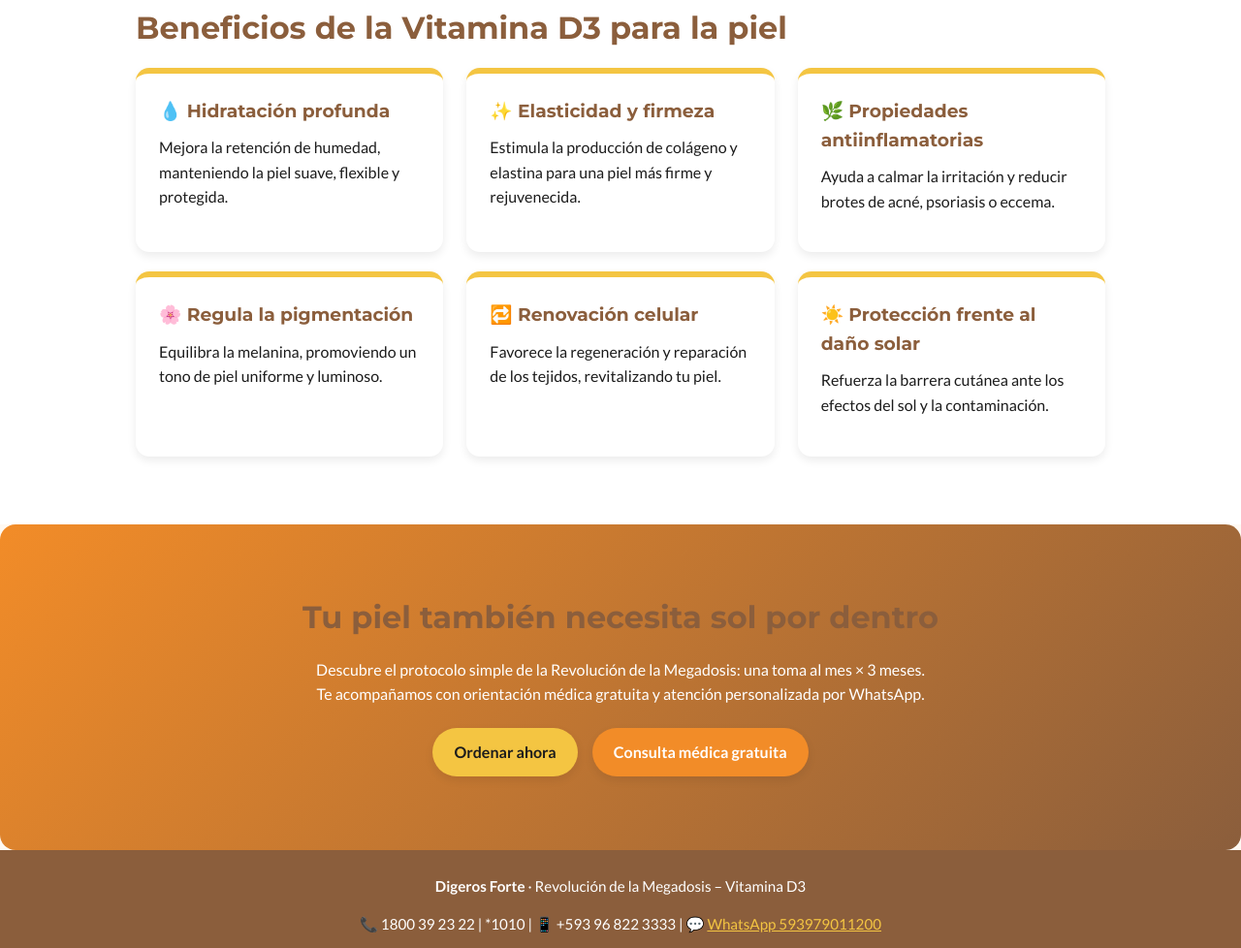
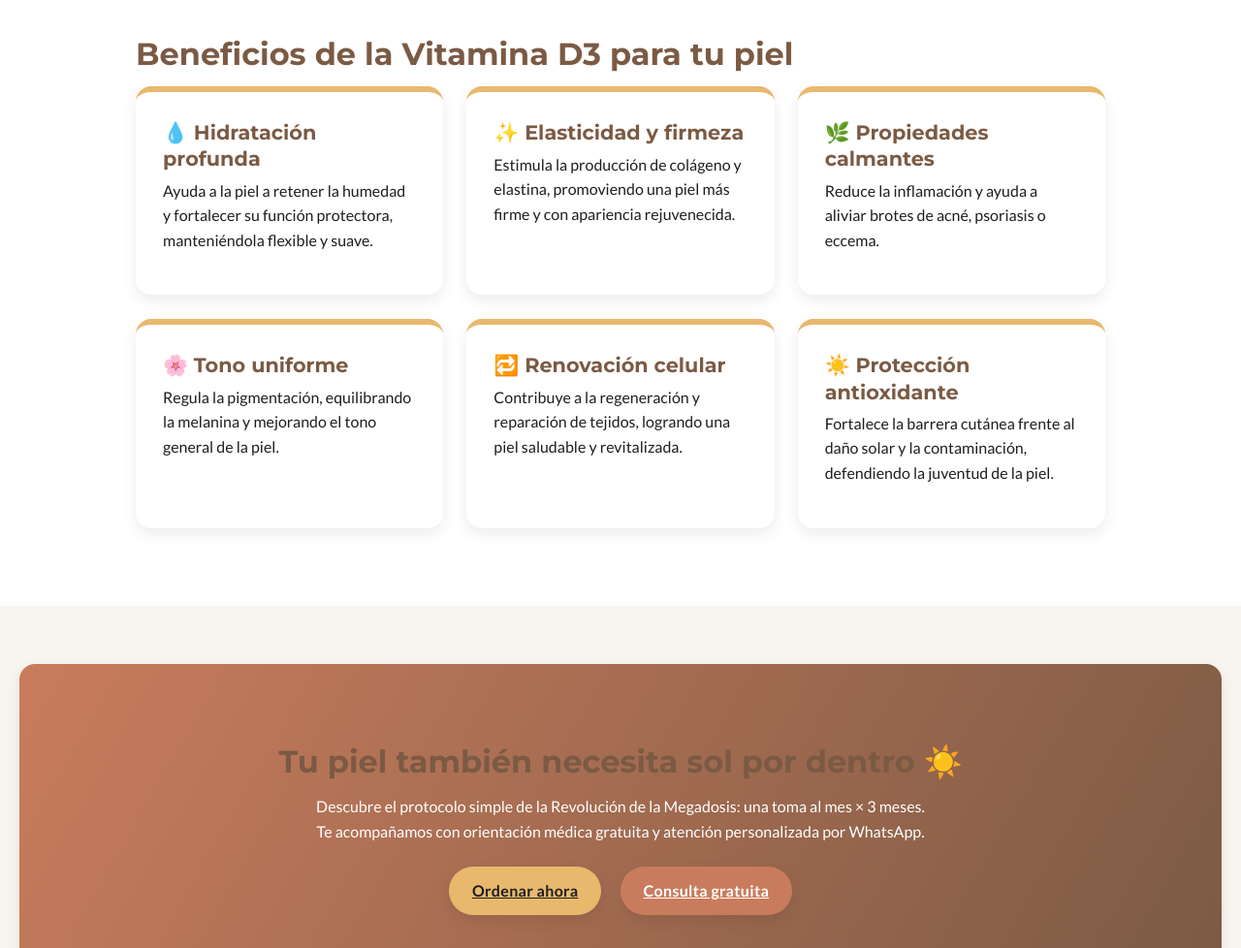
Before and after one commit to mariaisabelr77/Revolucionvitaminad3, a plain HTML site: page index.html in a window 1280 px wide. Shown: the part 950-1928 px from the top of the page at 97% size. Drawn offline with Linux system fonts and the light colour scheme.

Commit message:
Add files via upload

```diff
--- a/index.html
+++ b/index.html
@@ -5,97 +5,149 @@
   <meta name="viewport" content="width=device-width, initial-scale=1" />
   <title>Vitamina D3 y Belleza Natural – Revolución de la Megadosis</title>
   <meta name="description" content="Descubre cómo la Vitamina D3 potencia la belleza de tu piel, la hidratación, la elasticidad y la renovación celular.">
-  <link href="https://fonts.googleapis.com/css2?family=Montserrat:wght@600;700;800&family=Lato:wght@300;400;700&display=swap" rel="stylesheet">
+  <link href="https://fonts.googleapis.com/css2?family=Montserrat:wght@500;600;700&family=Lato:wght@300;400;700&display=swap" rel="stylesheet">
 
   <style>
-    :root{
-      --gold:#F4C542;        /* amarillo dorado */
-      --orange:#F28C28;      /* naranja melocotón */
-      --brown:#8B5E3C;       /* café cálido */
-      --black:#1C1C1C;       /* negro */
-      --white:#FFFFFF;       /* blanco */
-      --sand:#FFF9F2;        /* fondo cálido crema */
-      --shadow:0 4px 10px rgba(0,0,0,.08);
+    :root {
+      --cream: #F8F4EF;
+      --gold: #E8B86D;
+      --terracotta: #C97C5D;
+      --brown: #7B5A44;
+      --white: #FFFFFF;
+      --black: #1E1E1E;
+      --shadow: 0 6px 16px rgba(0,0,0,0.08);
+      --radius: 16px;
+      --transition: all .3s ease;
     }
-    *{box-sizing:border-box;}
-    body{
-      margin:0;
-      font-family:'Lato',sans-serif;
-      background:var(--sand);
-      color:var(--black);
-      line-height:1.6;
+
+    * { box-sizing: border-box; margin: 0; padding: 0; }
+    body {
+      font-family: 'Lato', sans-serif;
+      background-color: var(--cream);
+      color: var(--black);
+      line-height: 1.6;
+      overflow-x: hidden;
     }
-    h1,h2,h3{
-      font-family:'Montserrat',sans-serif;
-      color:var(--brown);
-      margin:0 0 .5em;
+    h1, h2, h3 {
+      font-family: 'Montserrat', sans-serif;
+      color: var(--brown);
+      line-height: 1.3;
     }
-    h1{font-size:clamp(2rem,4vw,3rem);}
-    h2{font-size:clamp(1.5rem,3vw,2rem);}
-    p{margin:0 0 1em;}
-    a{text-decoration:none;}
+    h1 { font-size: clamp(2.3rem, 5vw, 3rem); margin-bottom: .5em; }
+    h2 { font-size: clamp(1.6rem, 3vw, 2rem); margin-bottom: .4em; }
+    h3 { font-size: 1.3rem; margin-bottom: .3em; }
+    p { margin-bottom: 1em; }
 
-    /* Header */
-    header{
-      background:linear-gradient(120deg,var(--gold),var(--orange));
-      color:var(--white);
-      text-align:center;
-      padding:100px 20px 120px;
-      border-bottom:8px solid var(--brown);
+    /* HEADER */
+    header {
+      background: linear-gradient(135deg, var(--gold), var(--terracotta));
+      color: var(--white);
+      text-align: center;
+      padding: 120px 20px 140px;
+      border-bottom: 8px solid var(--brown);
+      animation: fadeIn 1.5s ease;
     }
-    .hero-text{max-width:800px;margin:auto;}
-    .hero-text h1{color:var(--white);}
-    .hero-text p{color:var(--white);font-size:1.1rem;}
+    .hero-text {
+      max-width: 800px;
+      margin: 0 auto;
+    }
+    .hero-text h1 { color: var(--white); }
+    .hero-text p {
+      color: var(--white);
+      font-size: 1.1rem;
+      opacity: 0.95;
+    }
 
-    /* Buttons */
-    .btn{
-      display:inline-block;
-      padding:12px 22px;
-      border-radius:50px;
-      font-weight:700;
-      transition:all .2s;
-      margin:6px;
-      box-shadow:var(--shadow);
+    /* BUTTONS */
+    .btn {
+      display: inline-block;
+      padding: 12px 24px;
+      border-radius: 50px;
+      font-weight: 700;
+      letter-spacing: .02em;
+      transition: var(--transition);
+      margin: 8px;
+      box-shadow: var(--shadow);
     }
-    .btn-gold{background:var(--gold);color:var(--black);}
-    .btn-gold:hover{background:#e5b93d;}
-    .btn-orange{background:var(--orange);color:var(--white);}
-    .btn-orange:hover{background:#e47e1f;}
+    .btn-gold {
+      background: var(--gold);
+      color: var(--black);
+    }
+    .btn-gold:hover {
+      background: #d9a957;
+      transform: translateY(-2px);
+    }
+    .btn-terracotta {
+      background: var(--terracotta);
+      color: var(--white);
+    }
+    .btn-terracotta:hover {
+      background: #b86c50;
+      transform: translateY(-2px);
+    }
 
-    /* Sections */
-    section{padding:70px 20px;}
-    .container{max-width:1000px;margin:auto;}
-    .grid-3{
-      display:grid;
-      gap:1.5rem;
-      grid-template-columns:repeat(auto-fit,minmax(280px,1fr));
+    /* SECTIONS */
+    section {
+      padding: 80px 20px;
+      animation: fadeUp 1s ease forwards;
     }
-    .card{
-      background:var(--white);
-      border-radius:14px;
-      padding:24px;
-      box-shadow:var(--shadow);
-      border-top:6px solid var(--gold);
+    .container {
+      max-width: 1000px;
+      margin: auto;
+    }
+
+    .grid-3 {
+      display: grid;
+      gap: 1.5rem;
+      grid-template-columns: repeat(auto-fit, minmax(280px, 1fr));
+    }
+    .card {
+      background: var(--white);
+      border-radius: var(--radius);
+      padding: 28px;
+      box-shadow: var(--shadow);
+      border-top: 6px solid var(--gold);
+      transition: var(--transition);
+    }
+    .card:hover {
+      transform: translateY(-6px);
+      box-shadow: 0 10px 20px rgba(0,0,0,0.1);
     }
 
     /* CTA */
-    .cta{
-      text-align:center;
-      background:linear-gradient(135deg,var(--orange),var(--brown));
-      color:#fff;
-      border-radius:16px;
-      padding:70px 20px;
+    .cta {
+      background: linear-gradient(120deg, var(--terracotta), var(--brown));
+      color: var(--white);
+      text-align: center;
+      border-radius: var(--radius);
+      padding: 80px 30px;
+      margin: 60px 20px;
+      box-shadow: var(--shadow);
     }
 
-    /* Footer */
-    footer{
-      background:var(--brown);
-      color:var(--white);
-      text-align:center;
-      padding:25px 15px;
-      font-size:.95rem;
+    /* FOOTER */
+    footer {
+      background: var(--brown);
+      color: var(--white);
+      text-align: center;
+      padding: 35px 20px;
+      font-size: 0.95rem;
     }
-    footer a{color:var(--gold);text-decoration:underline;}
+    footer a {
+      color: var(--gold);
+      text-decoration: none;
+      font-weight: 600;
+    }
+
+    /* ANIMATIONS */
+    @keyframes fadeIn {
+      from { opacity: 0; transform: translateY(-20px); }
+      to { opacity: 1; transform: translateY(0); }
+    }
+    @keyframes fadeUp {
+      from { opacity: 0; transform: translateY(30px); }
+      to { opacity: 1; transform: translateY(0); }
+    }
   </style>
 </head>
 <body>
@@ -104,65 +156,64 @@
   <div class="hero-text">
     <h1>La Revolución de la Megadosis – Vitamina D3</h1>
     <p>La vitamina del sol que ilumina tu piel desde adentro.<br>
-    Conoce cómo la Vitamina D3 potencia tu belleza natural, energía y bienestar.</p>
+    Descubre cómo la Vitamina D3 potencia tu belleza, energía y bienestar.</p>
     <div>
       <a class="btn btn-gold" href="https://wa.me/593979011200?text=Hola!%20Quiero%20ordenar%20Digeros%20Forte%20120.000UI" target="_blank">Ordenar ahora</a>
-      <a class="btn btn-orange" href="https://wa.me/593979011200?text=Hola!%20Deseo%20una%20consulta%20virtual%20gratuita%20sobre%20la%20Vitamina%20D3" target="_blank">Consulta virtual gratuita</a>
+      <a class="btn btn-terracotta" href="https://wa.me/593979011200?text=Hola!%20Deseo%20una%20consulta%20virtual%20gratuita%20sobre%20la%20Vitamina%20D3" target="_blank">Consulta virtual gratuita</a>
     </div>
   </div>
 </header>
 
 <section>
   <div class="container">
-    <h2>El papel de la Vitamina D3 en la piel y la belleza</h2>
-    <p>La <strong>Vitamina D3</strong> es una aliada esencial en la salud y belleza de la piel.
-    Favorece la hidratación, la elasticidad y la renovación celular, fortaleciendo la barrera cutánea y ayudando a mantener una apariencia luminosa y equilibrada.</p>
-    <p>Su acción antioxidante y antiinflamatoria contribuye a calmar la piel, equilibrar la pigmentación y proteger contra los signos del envejecimiento.
-    En la Revolución de la Megadosis, creemos que la verdadera belleza empieza en el interior.</p>
+    <h2>Vitamina D3: Belleza que nace desde el interior</h2>
+    <p>La <strong>Vitamina D3</strong> desempeña un papel fundamental en el equilibrio de la piel: mejora la hidratación, la elasticidad y la renovación celular.
+    Favorece la luminosidad natural, ayuda a proteger contra los signos del envejecimiento y promueve una apariencia saludable y radiante.</p>
+    <p>Su efecto antioxidante y antiinflamatorio la convierte en una aliada clave para mantener la piel equilibrada, fresca y resistente a los factores ambientales.</p>
   </div>
 </section>
 
-<section style="background:var(--white);">
+<section style="background-color: var(--white);">
   <div class="container">
-    <h2>Beneficios de la Vitamina D3 para la piel</h2>
+    <h2>Beneficios de la Vitamina D3 para tu piel</h2>
     <div class="grid-3">
       <div class="card">
         <h3>💧 Hidratación profunda</h3>
-        <p>Mejora la retención de humedad, manteniendo la piel suave, flexible y protegida.</p>
+        <p>Ayuda a la piel a retener la humedad y fortalecer su función protectora, manteniéndola flexible y suave.</p>
       </div>
       <div class="card">
         <h3>✨ Elasticidad y firmeza</h3>
-        <p>Estimula la producción de colágeno y elastina para una piel más firme y rejuvenecida.</p>
+        <p>Estimula la producción de colágeno y elastina, promoviendo una piel más firme y con apariencia rejuvenecida.</p>
       </div>
       <div class="card">
-        <h3>🌿 Propiedades antiinflamatorias</h3>
-        <p>Ayuda a calmar la irritación y reducir brotes de acné, psoriasis o eccema.</p>
+        <h3>🌿 Propiedades calmantes</h3>
+        <p>Reduce la inflamación y ayuda a aliviar brotes de acné, psoriasis o eccema.</p>
       </div>
     </div>
 
-    <div class="grid-3" style="margin-top:20px;">
+    <div class="grid-3" style="margin-top:25px;">
       <div class="card">
-        <h3>🌸 Regula la pigmentación</h3>
-        <p>Equilibra la melanina, promoviendo un tono de piel uniforme y luminoso.</p>
+        <h3>🌸 Tono uniforme</h3>
+        <p>Regula la pigmentación, equilibrando la melanina y mejorando el tono general de la piel.</p>
       </div>
       <div class="card">
         <h3>🔁 Renovación celular</h3>
-        <p>Favorece la regeneración y reparación de los tejidos, revitalizando tu piel.</p>
+        <p>Contribuye a la regeneración y reparación de tejidos, logrando una piel saludable y revitalizada.</p>
       </div>
       <div class="card">
-        <h3>☀️ Protección frente al daño solar</h3>
-        <p>Refuerza la barrera cutánea ante los efectos del sol y la contaminación.</p>
+        <h3>☀️ Protección antioxidante</h3>
+        <p>Fortalece la barrera cutánea frente al daño solar y la contaminación, defendiendo la juventud de la piel.</p>
       </div>
     </div>
   </div>
 </section>
 
 <section class="cta">
-  <h2>Tu piel también necesita sol por dentro</h2>
+  <h2>Tu piel también necesita sol por dentro ☀️</h2>
   <p>Descubre el protocolo simple de la Revolución de la Megadosis: una toma al mes × 3 meses.<br>
   Te acompañamos con orientación médica gratuita y atención personalizada por WhatsApp.</p>
   <a class="btn btn-gold" href="https://wa.me/593979011200?text=Hola!%20Quiero%20ordenar%20Digeros%20Forte%20120.000UI" target="_blank">Ordenar ahora</a>
-  <a class="btn btn-orange" href="https://wa.me/593979011200?text=Hola!%20Deseo%20una%20consulta%20virtual%20gratuita%20sobre%20la%20Vitamina%20D3" target="_blank">Consulta médica gratuita</a>
+  <a class="btn btn-terracotta" href="https://wa.me/593979011200?text=Hola!%20Deseo%20una%20consulta%20virtual%20gratuita%20sobre%20la%20Vitamina%20D3" target="_blank">Consulta gratuita</a>
 </section>
 
 <footer>
```
